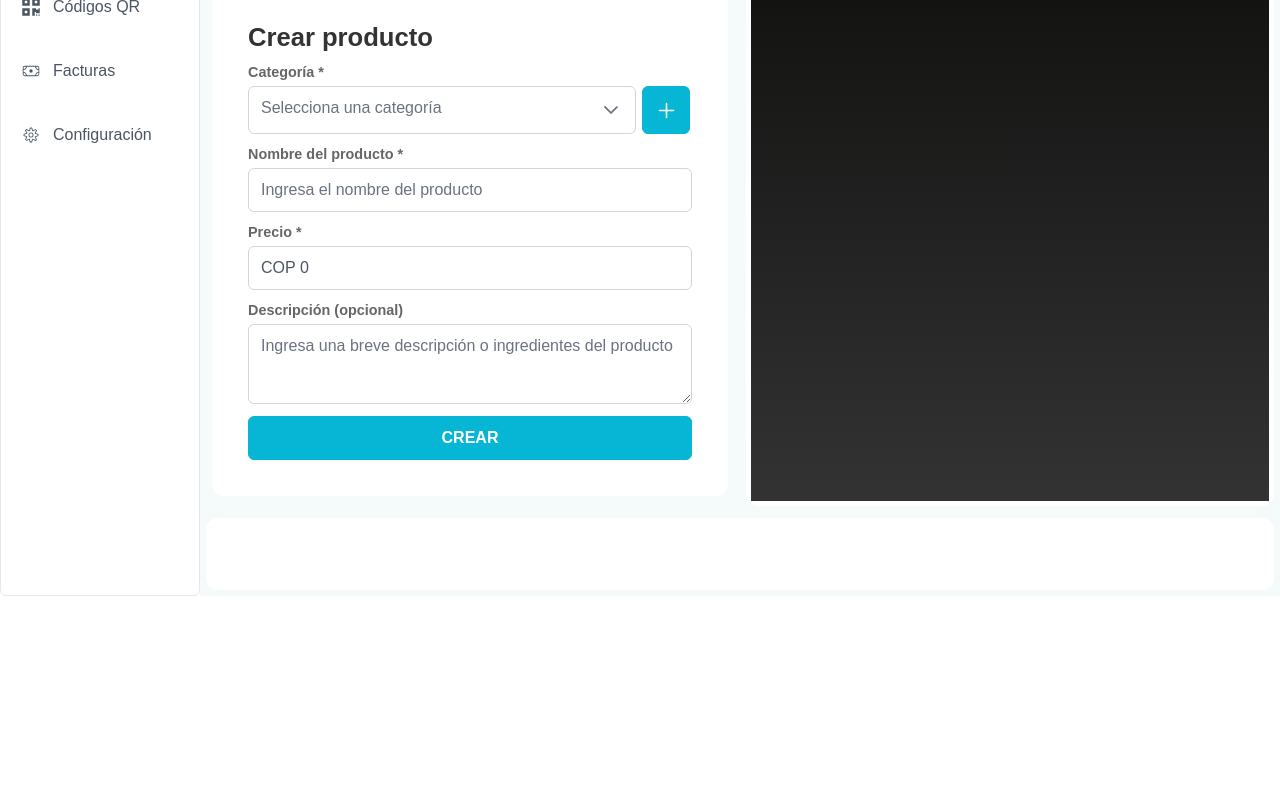
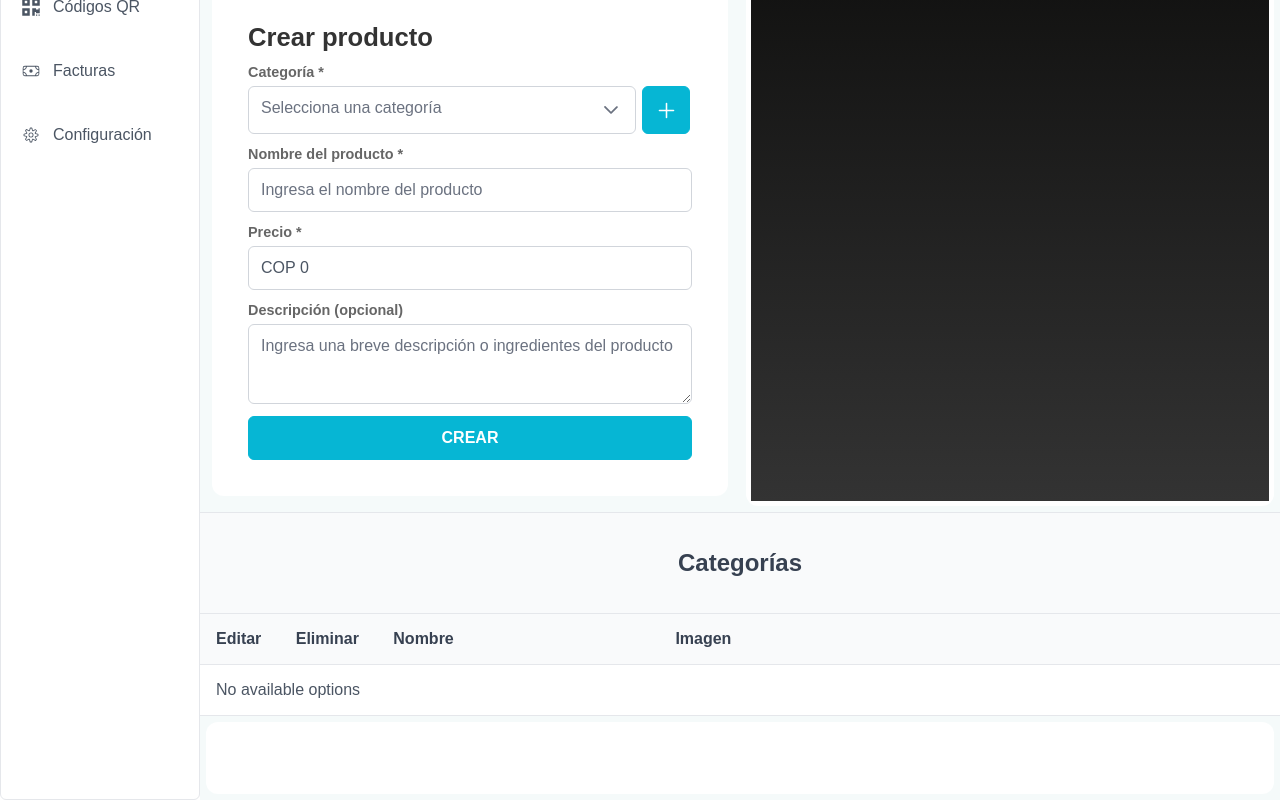
Before and after one commit to judisarodev/menusdeliciososweb, a React (Create React App) app: page /panel in a window 1280 px wide. Shown: the part 266-1066 px from the top of the page. Before the commit the page ends 862 px from the top, so only its background shows below. Built offline with nearby package versions, Linux system fonts and the light colour scheme; the HTML template or start-up script is replaced by a standard one; a web font is replaced by a local one.

Commit message:
Se ajustan campos

```diff
--- a/src/backoffice/category/categories-table/CategoriesTable.js
+++ b/src/backoffice/category/categories-table/CategoriesTable.js
@@ -2,22 +2,22 @@ import { Button } from "primereact/button";
 import { Column } from "primereact/column";
 import { DataTable } from "primereact/datatable";
 import { Dialog } from "primereact/dialog";
-import React, { useContext, useState } from "react";
+import React, { useContext, useEffect, useState } from "react";
 import { MdDelete, MdOutlineEdit } from "react-icons/md";
 import { CategoryForm } from "../category-form/CategoryForm";
 import { CategoriesContext } from "../../context/restaurant/CategoriesContext";
 
 
 const tableTitleTemplate = (text) => {
-    return <h2>{text }</h2>
+    return <h2>{text}</h2>
 }
 
 const buttonTemplate = (rowData) => {
-    return <Button onClick={() => console.log('')} label={<MdOutlineEdit size={20}/>} severity="primary" tooltip="Editar" tooltipOptions={{ position: 'top'}}/>;
+    return <Button onClick={() => console.log('')} label={<MdOutlineEdit size={20} />} severity="primary" tooltip="Editar" tooltipOptions={{ position: 'top' }} />;
 }
 
 const deleteButtonTemplate = (rowData) => {
-    return <Button onClick={() => console.log('')} label={<MdDelete size={20}/>} severity="danger" tooltip="Eliminar" tooltipOptions={{ position: 'top'}}/>;;
+    return <Button onClick={() => console.log('')} label={<MdDelete size={20} />} severity="danger" tooltip="Eliminar" tooltipOptions={{ position: 'top' }} />;;
 }
 
 
@@ -26,20 +26,23 @@ const CategoriesTable = () => {
 
     // Context
     const categoriesContext = useContext(CategoriesContext);
-
+    console.log('this are my categories', categoriesContext.categories);
     const [categories, setCategories] = useState(categoriesContext.categories);
     const [category, setCategory] = useState();
     const [categoryId, setCategoryId] = useState();
     const [updateDishPanelVisibility, setUpdateDishPanelVisibility] = useState(false);
 
-    return(<>
-        {categories && categories.length > 0 && categories.map((p) => {
-            return(
-                <div key={p.dish}>
-                    <DataTable value={p.dishes} header={tableTitleTemplate(p.categoryName)} tableStyle={{ minWidth: '50rem' }} >
+    useEffect(() => {
+        setCategories(categoriesContext.categories);
+    }, [categoriesContext.categories]);
+
+    return (<div className="category-table__container">
+
+        <DataTable value={categories} header={tableTitleTemplate("Categorías")} tableStyle={{ minWidth: '50rem' }} >
             <Column style={{ width: '5%' }} body={buttonTemplate} header="Editar"></Column>
             <Column style={{ width: '5%' }} body={deleteButtonTemplate} header="Eliminar"></Column>
             <Column style={{ width: '25%' }} field="name" header="Nombre"></Column>
+            <Column style={{ width: '55%' }} field="name" header="Imagen"></Column>
         </DataTable>
 
         {
@@ -51,17 +54,16 @@ const CategoriesTable = () => {
                 onHide={() => {
                     if (!updateDishPanelVisibility) {
                         return;
-                        }else {
+                    } else {
                         setCategory(null);
                         setCategoryId(null);
                         setUpdateDishPanelVisibility(false);
-                        }}}>
+                    }
+                }}>
                 <CategoryForm />
             </Dialog>
         }
-                </div>
-        )})}
-    </>);
+    </div>);
 }
 
 export { CategoriesTable };
--- /dev/null
+++ b/src/backoffice/category/categories-table/categoriesTable.scss
@@ -0,0 +1,10 @@
+.category-table__container{
+    display: flex;
+    flex-direction: column;
+    gap: $base-box-spacig;
+    background-color: white;
+    padding: $large-box-spacig;
+    margin: $small-box-spacig;
+    border-radius: $standard-border-raius;
+    text-align: start;
+}
```
Lines whose indentation alone changed are shown as unchanged.
